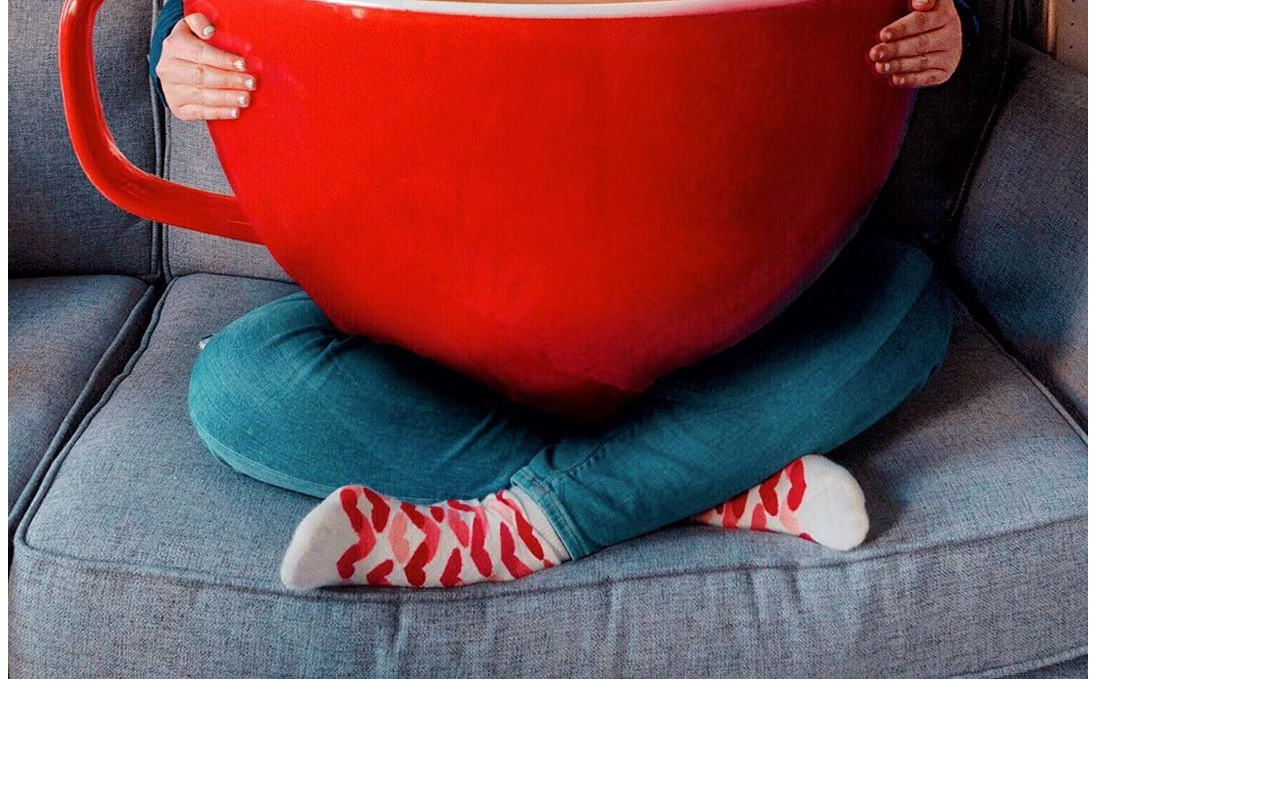
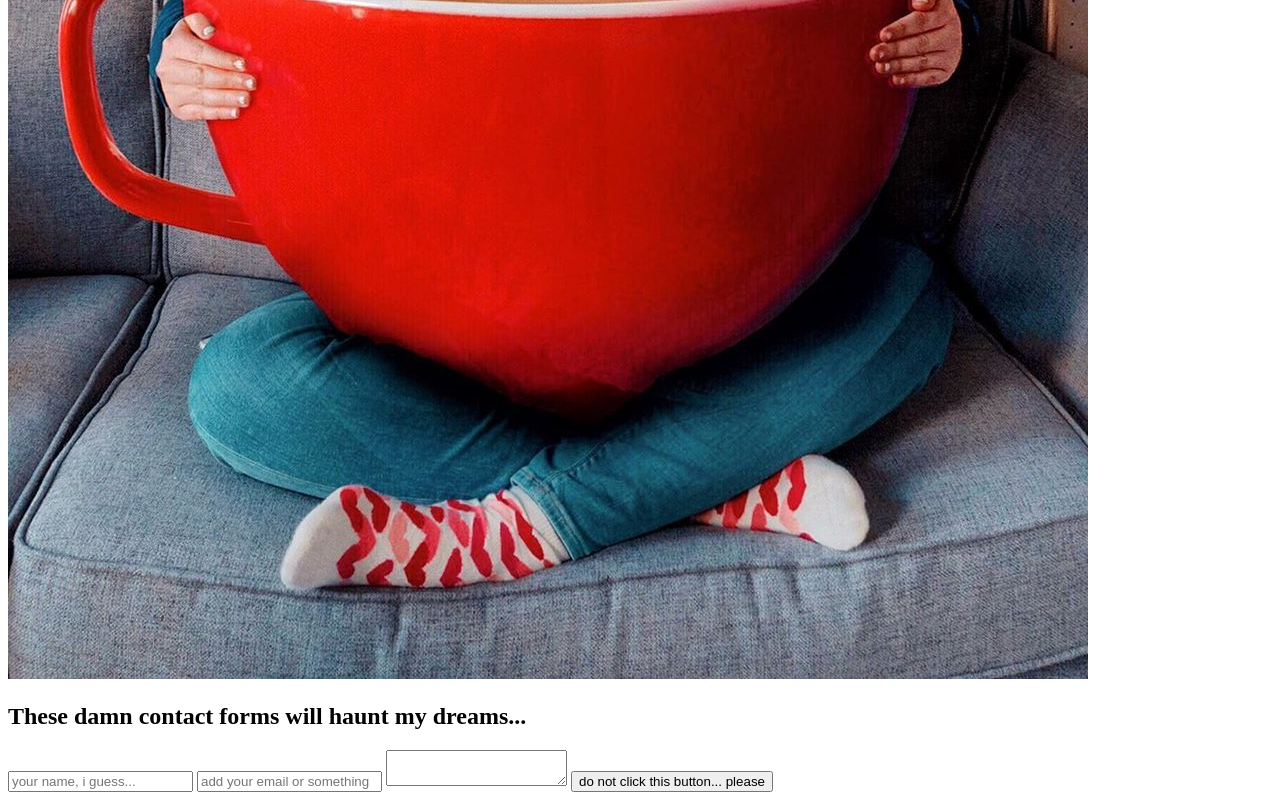
Before and after one commit to IngvaldssonMattias/Boiler-Room-22-9, a plain HTML site: page index.html in a window 1280 px wide. Shown: the part 3196-3996 px from the top of the page. Before the commit the page ends 3887 px from the top, so only its background shows below. Drawn offline with Linux system fonts and the light colour scheme.

Commit message:
add contact form

```diff
--- a/index.html
+++ b/index.html
@@ -19,6 +19,16 @@
       <img src="images/coffee03.jpg" alt="coffe cup and sugar">
       <img src="images/coffee04.jpg" alt="coffe cup">
     </section>
+    <section id="contact">
+        <h2>These damn contact forms will haunt my dreams...</h2>
+        <form action="">
+            <input type="text" placeholder="your name, i guess...">
+            <input type="email" placeholder="add your email or something">
+            <textarea placeholder="I dont want messages">
+            </textarea>
+            <button type="submit">do not click this button... please</button>
+        </form>
+    </section>
 
 </body>
 </html>
```
